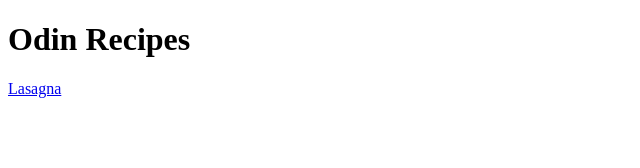
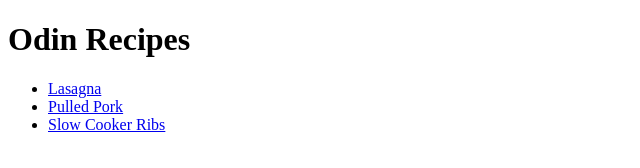
Before and after one commit to SwtL/odin-recipes, a plain HTML site: page index.html in a window 1280 px wide. Shown: the whole page, without its empty margins (0-640 px from the left). Drawn offline with Linux system fonts and the light colour scheme.

Commit message:
link all recipe pages in index.html

```diff
--- a/index.html
+++ b/index.html
@@ -7,7 +7,10 @@
 
     <body>
         <h1>Odin Recipes</h1>
-        <a href="recipes/lasagna.html">Lasagna</a>
-
+        <ul>
+            <li><a href="recipes/lasagna.html">Lasagna</a></li>
+            <li><a href="recipes/pulledpork.html">Pulled Pork</a></li>
+            <li><a href="recipes/slowcookerribs.html">Slow Cooker Ribs</a></li>
+        </ul>
     </body>
 </html>
```
